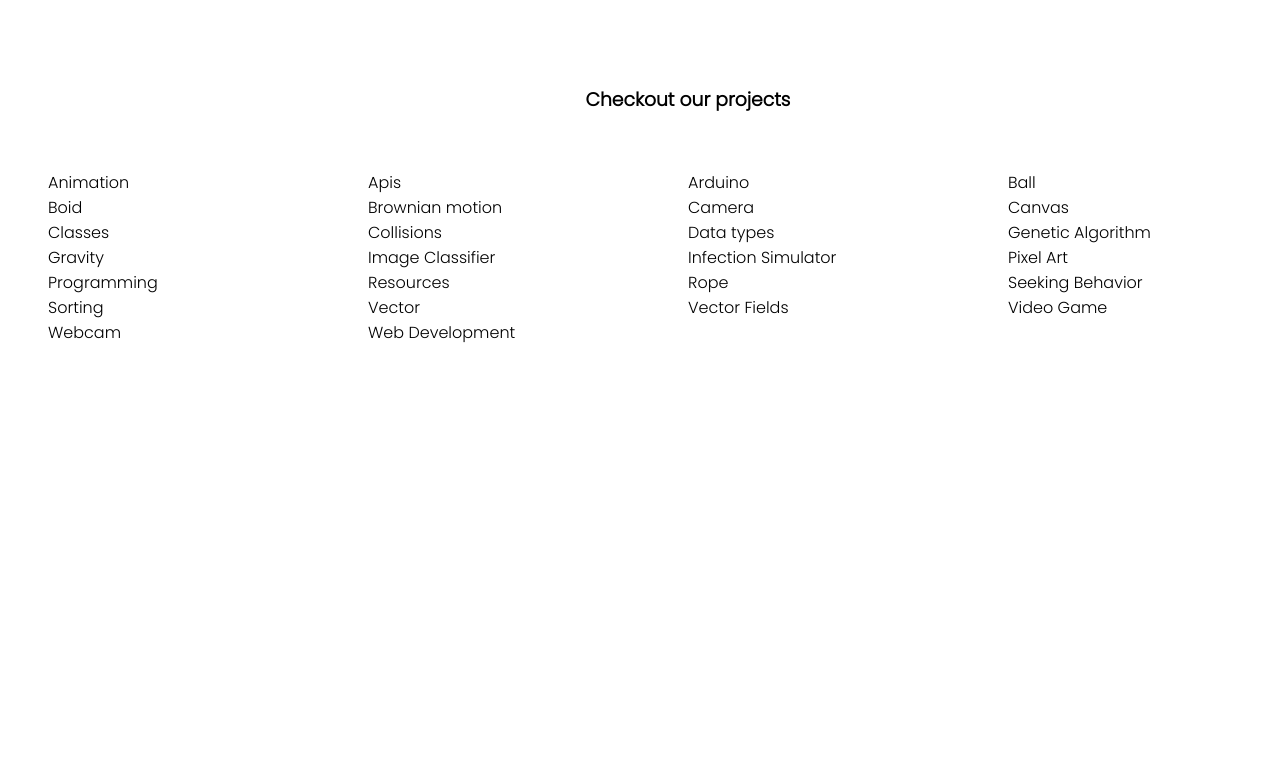
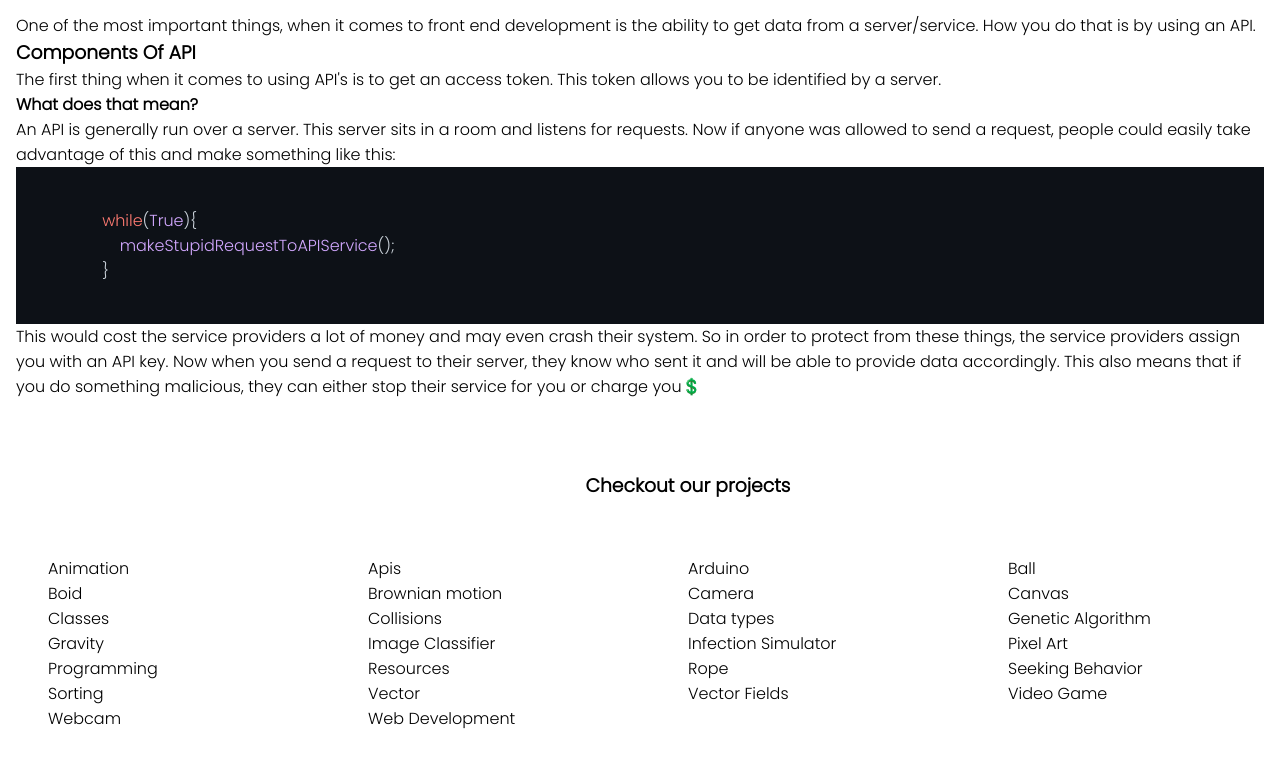
Before and after one commit to yashweblife/LearnMagicIO, a website built with Vite: page apis.html in a window 1280 px wide. Shown: the part 137-900 px from the top of the page. Before the commit the page ends 800 px from the top, so only its background shows below. Built offline with nearby package versions, Linux system fonts and the light colour scheme.

Commit message:
add content to apis page

```diff
--- a/apis.html
+++ b/apis.html
@@ -17,6 +17,34 @@
             <header>
                 <h1>What is an API?</h1>
             </header>
+            <p>
+                One of the most important things, when it comes to front end development is the ability to get data from a server/service.
+                How you do that is by using an API.
+            </p>
+            <h3>
+                Components Of API
+            </h3>
+            <p>
+                The first thing when it comes to using API's is to get an access token.
+                This token allows you to be identified by a server.
+                <br>
+                <h4>
+                    What does that mean?
+                </h4>
+                An API is generally run over a server. This server sits in a room and listens for requests.
+                Now if anyone was allowed to send a request, people could easily take advantage of this and make something like this:
+            </p>
+            <pre><code class="language-javascript">
+                while(True){
+                    makeStupidRequestToAPIService();
+                }
+            </code></pre>
+            <p>
+                This would cost the service providers a lot of money and may even crash their system.
+                So in order to protect from these things, the service providers assign you with an API key.
+                Now when you send a request to their server, they know who sent it and will be able to provide data accordingly.
+                This also means that if you do something malicious, they can either stop their service for you or charge you💲
+            </p>
         </main>
     </section>
     <footer>
```
